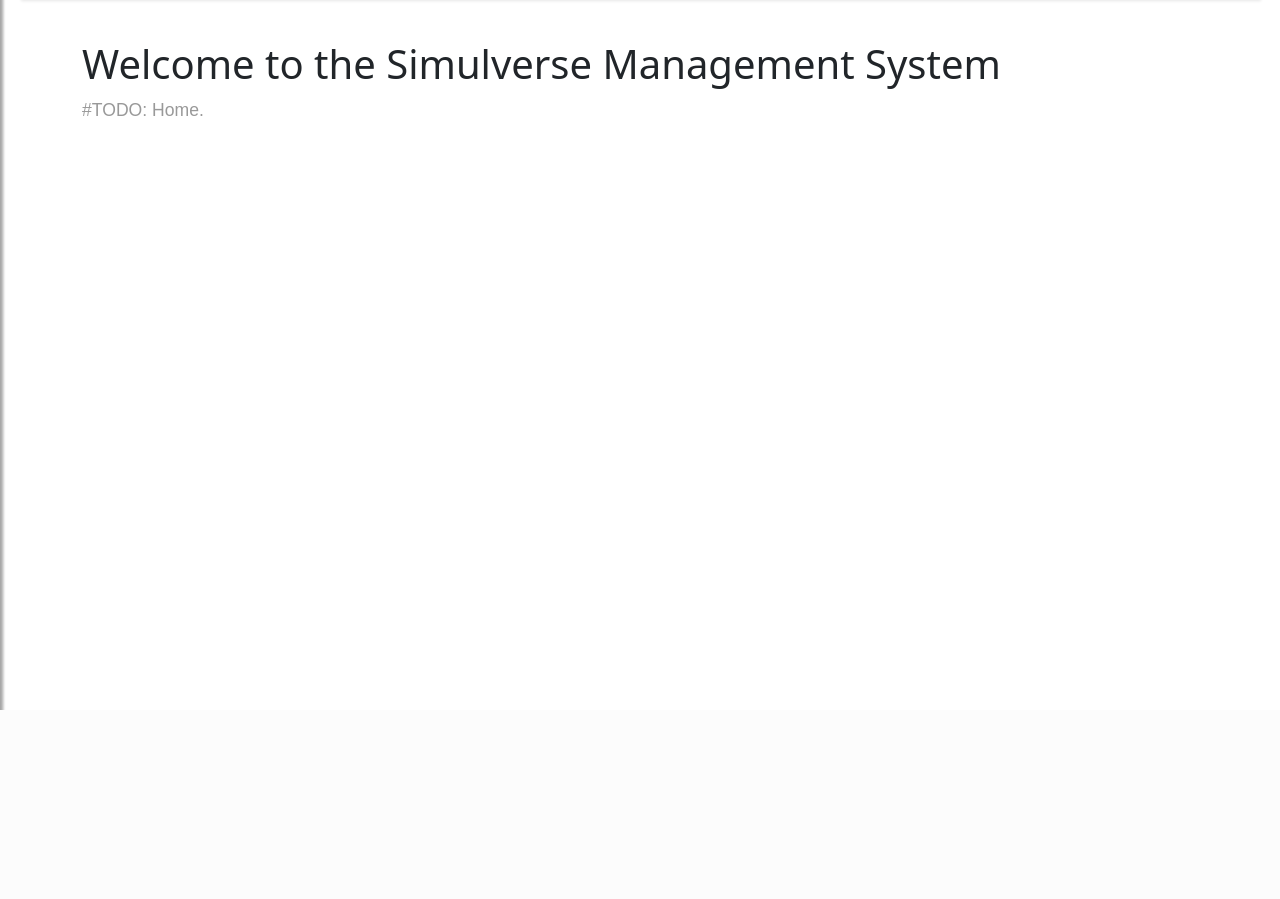
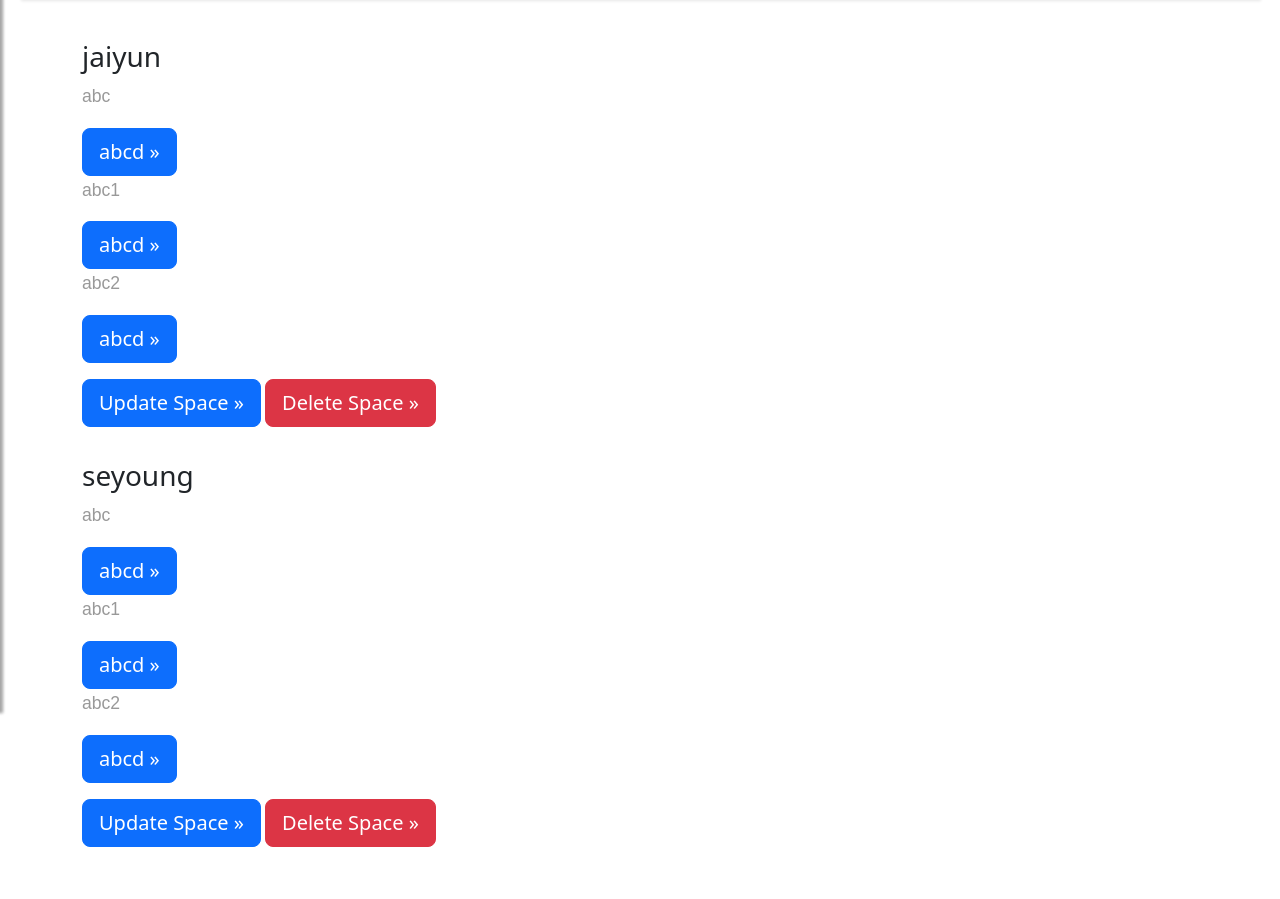
Before and after one commit to sysailab/simulverse, a FastAPI app: page / in a window 1280 px wide. Shown: the part 90-989 px from the top of the page. Before the commit the page ends 800 px from the top, so only its background shows below. Run offline with FastAPI, Linux system fonts and the light colour scheme; some libraries are stand-ins or nearby versions.

Commit message:
template update

```diff
--- a/app/core/routers/page_tmp.py
+++ b/app/core/routers/page_tmp.py
@@ -17,7 +17,7 @@ templates = Jinja2Templates(directory=str(Path(BASE_DIR, 'templates')))
 
 @router.get("/", response_class=HTMLResponse)
 async def root(request: Request):
-    data = {'text': '<h1>Welcome to the Simulverse Management System </h1>\n<p>#TODO: Home.</p>'}
+    data = {'jaiyun': {'abc':'abcd', 'abc1':'abcd', 'abc2':'abcd'}, 'seyoung': {'abc':'abcd', 'abc1':'abcd', 'abc2':'abcd'}}
     return templates.TemplateResponse("page.html", {"request": request, "data": data})
 
 @router.get("/scene/{scene_id}", response_class=HTMLResponse)
@@ -35,6 +35,11 @@ async def view(request: Request):
     data = {'text': f'<h1>Welcome to the Simulverse Management System </h1>\n<p>#TODO: View.</p>'}
     return templates.TemplateResponse("page.html", {"request": request, "data": data})
 
+@router.get("/create/", response_class=HTMLResponse)
+async def create(request: Request):
+    data = {'text': f'<h1>Welcome to the Simulverse Management System </h1>\n<p>#TODO: View.</p>'}
+    return templates.TemplateResponse("page.html", {"request": request, "data": data})
+
 #@router.get("/login/", response_class=HTMLResponse)
 #async def login(request: Request):
 #    data = {'text': f'<h1>Welcome to the Simulverse Management System </h1>\n<p>#TODO: authentication.</p>'}
--- a/app/core/templates/page.html
+++ b/app/core/templates/page.html
@@ -16,9 +16,23 @@
 
 <main role="main" class="container">
     <div class="row">
-        <div class="col">
-            {{data.text|safe}}
+        {% for key, jumbo in data.items() %}
+	    <div class="jumbotron">
+            <!-- Region name-->
+            <h3>{{key}}</h3>
+            {% for k, item in jumbo.items() %}
+            <p>{{k}}</p><a class="btn btn-lg btn-primary" href="/region/62abfcc4aee85a0022e190f9"
+                role="button">{{item}} »</a>
+            {% endfor %}
+            <p></p>
+            <a class="btn btn-lg btn-primary" href="/region/62abfcc4aee85a0022e190f9"
+                role="button">Update Space »</a>
+            <a class="btn btn-lg btn-danger" href="/region/62abfcc4aee85a0022e190f9"
+                role="button">Delete Space »</a>
         </div>
+        <p></p>
+        <p></p>
+	    {% endfor %}
     </div>
 </main><!-- /.container -->
 
```
Also changed, not shown: app/core/routers/login.py (+5 -5 lines).
